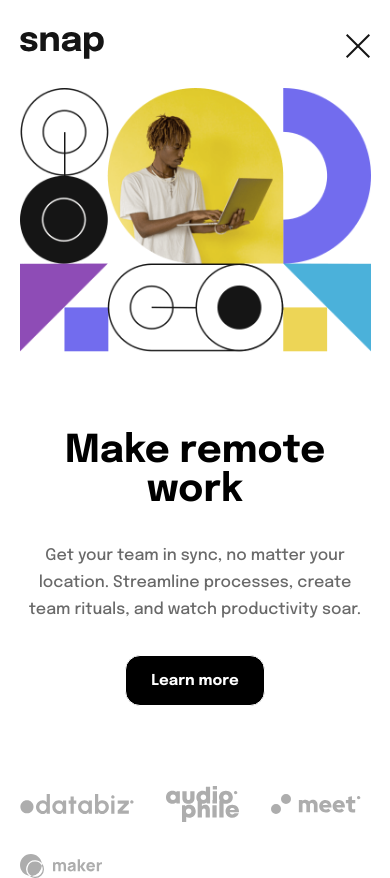
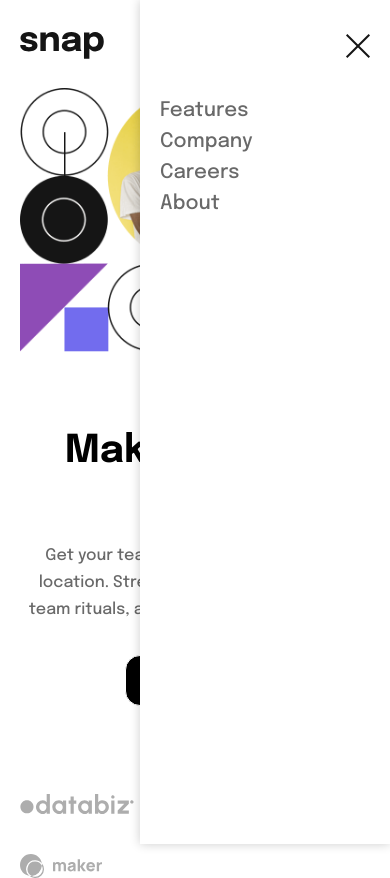
Before and after one commit to JulienLach/snap-dropdown, a plain HTML site: page index.html in a window 390 px wide. Both pictures are taken after a click on the picture 354 px from the left and 45 px from the top of the page. Drawn offline with Linux system fonts and the light colour scheme.

Commit message:
exercice JS ok

```diff
--- a/index.html
+++ b/index.html
@@ -45,6 +45,7 @@
           </li>
           <li>
             <a href="">Company <img src="images/icon-arrow-down.svg" alt=""></a>
+            <!-- DROPDOWN MENU -->
             <div class="dropdown-menu">
               <ul>
                 <li>
@@ -78,6 +79,25 @@
       <div>
         <img class="icon-menu" src="images/icon-menu.svg" alt="">
         <img class="icon-close" src="images/icon-close-menu.svg" alt="">
+      </div>
+      <!-- MOBILE MENU -->
+      <div class="mobile-menu">
+        <div>
+          <ul>
+            <li>
+              <a href="">Features</a>
+            </li>
+            <li>
+              <a href="">Company</a>
+            </li>
+            <li>
+              <a href="">Careers</a>
+            </li>
+            <li>
+              <a href="">About</a>
+            </li>
+          </ul>
+        </div>
       </div>
     </div>
   </div>
--- a/main.js
+++ b/main.js
@@ -16,8 +16,18 @@ document.addEventListener('DOMContentLoaded', function () { //initier la fonctio
     });
 
 
+    const iconMobileMenu = document.querySelector('.icon-menu');
+    const mobileMenu = document.querySelector('.mobile-menu');
 
+    iconMobileMenu.addEventListener('click', () =>
+        mobileMenu.classList.toggle('active')
 
+    );
+
+    iconClose.addEventListener('click', () =>
+        mobileMenu.classList.toggle('active')
+
+    );
 
 
 });
--- a/style.css
+++ b/style.css
@@ -126,15 +126,20 @@ body {
 
 
 
-/* SUB MENU MOBILE */
+/* SUB MENU ICONS */
 
 .icon-menu {
     display: none;
+    position: relative;
+    z-index: 100;
 }
 
 .icon-close {
     display: none;
+    position: relative;
+    z-index: 100;
 }
+
 
 
 
@@ -272,9 +277,41 @@ body {
         margin: auto;
     }
 
+    /* MOBILE MENU */
 
+    .mobile-menu {
+        position: fixed;
+        top: 0;
+        right: -300px;
+        width: 250px;
+        height: 100%;
+        z-index: 99;
+        background-color: #FFF;
+        box-shadow: 0px 0px 10px rgba(0, 0, 0, 0.2);
+        transition: right 0.3s ease-in-out;
+    }
 
+    .mobile-menu ul {
+        margin-top: 100px;
+        padding-right: 10px;
+    }
 
+    .mobile-menu ul li {
+        list-style: none;
+        margin: 10px 0;
+    }
+
+    .mobile-menu ul li a {
+        font-size: 20px;
+        transition: 0.3s;
+        margin-left: 20px;
+        text-decoration: none;
+        color: hsl(0, 0%, 41%);
+    }
+
+    .mobile-menu.active {
+        right: 0px;
+    }
 
     /* SUB-MENU */
 
```
